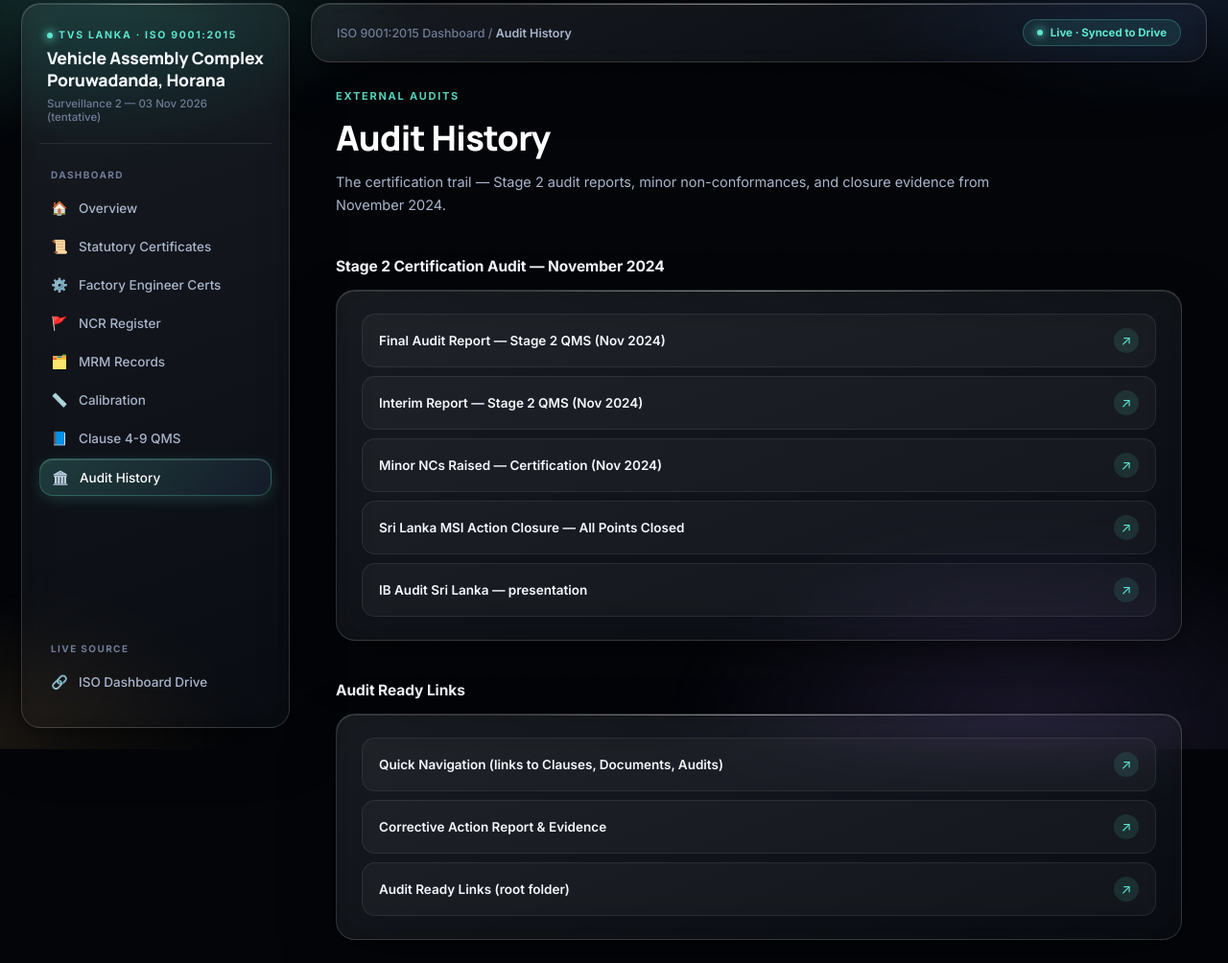
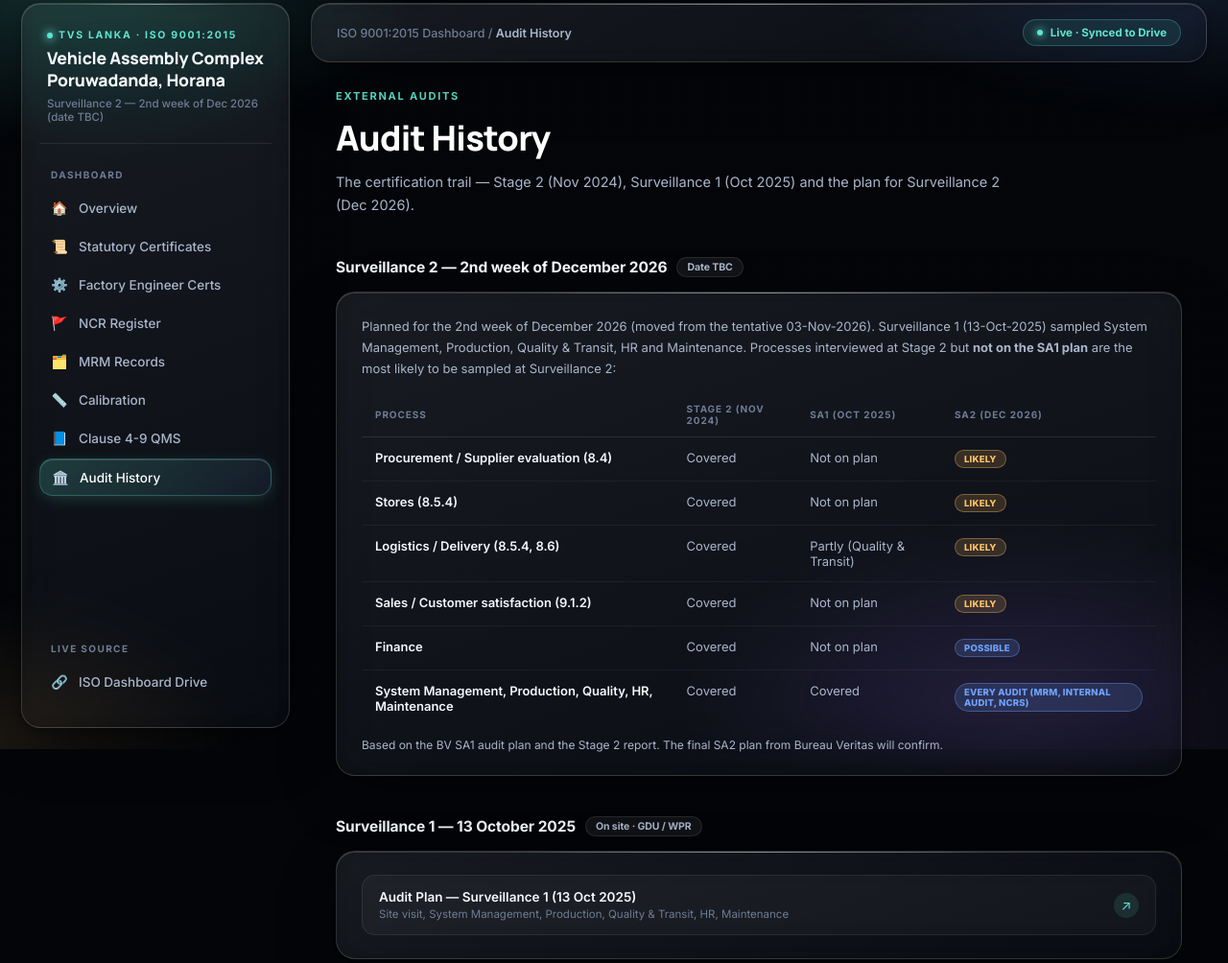
Before and after one commit to denuwantvsl-max/tvs-iso-dashboard, a plain HTML site: page audit-history.html in a window 1280 px wide. Shown: the part 19-1023 px from the top of the page at 96% size. Drawn offline with Linux system fonts and the light colour scheme.

Commit message:
Surveillance 2 moved to 2nd week of Dec 2026; add SA1 (13-Oct-2025) and SA2 focus areas; MRM 13-Oct-2026 held; align KPI tiles
Co-Authored-By: Claude Opus 5.5 <noreply@anthropic.com>

```diff
--- a/audit-history.html
+++ b/audit-history.html
@@ -287,7 +287,7 @@ h1 {
   filter: blur(6px);
 }
 .kpi .num { font-size: 32px; font-weight: 800; letter-spacing: -0.02em; position: relative; z-index: 1; }
-.kpi .label { font-size: 12.5px; color: var(--text-mid); margin-top: 6px; font-weight: 500; position: relative; z-index: 1; }
+.kpi .label { font-size: 12.5px; color: var(--text-mid); margin-top: 6px; font-weight: 500; position: relative; z-index: 1; min-height: 2.9em; line-height: 1.45; }
 .kpi.ok { --kpi-glow: rgba(94,230,207,0.3); } .kpi.ok .num { color: var(--teal); }
 .kpi.warn { --kpi-glow: rgba(255,194,103,0.3); } .kpi.warn .num { color: var(--amber); }
 .kpi.bad { --kpi-glow: rgba(255,122,122,0.3); } .kpi.bad .num { color: var(--red); }
@@ -464,7 +464,7 @@ td.strong { color: var(--text-hi); font-weight: 600; }
   <div class="brand">
     <div class="mark">TVS Lanka · ISO 9001:2015</div>
     <div class="title">Vehicle Assembly Complex<br/>Poruwadanda, Horana</div>
-    <div class="sub">Surveillance 2 — 03 Nov 2026 (tentative)</div>
+    <div class="sub">Surveillance 2 — 2nd week of Dec 2026 (date TBC)</div>
   </div>
   <div class="nav-group">
     <div class="nav-label">Dashboard</div>
@@ -494,8 +494,37 @@ td.strong { color: var(--text-hi); font-weight: 600; }
     <div class="page-header">
       <div class="eyebrow">External Audits</div>
       <h1>Audit History</h1>
-      <div class="page-desc">The certification trail — Stage 2 audit reports, minor non-conformances, and closure evidence from November 2024.</div>
+      <div class="page-desc">The certification trail — Stage 2 (Nov 2024), Surveillance 1 (Oct 2025) and the plan for Surveillance 2 (Dec 2026).</div>
     </div>
+
+  <div class="section-title">Surveillance 2 — 2nd week of December 2026 <span class="count">Date TBC</span></div>
+  <div class="panel glass">
+    <div style="font-size:13px;color:var(--text-mid);line-height:1.7;margin-bottom:14px;">
+      Planned for the 2nd week of December 2026 (moved from the tentative 03-Nov-2026). Surveillance 1 (13-Oct-2025) sampled
+      System Management, Production, Quality &amp; Transit, HR and Maintenance. Processes interviewed at Stage 2 but <b>not on the
+      SA1 plan</b> are the most likely to be sampled at Surveillance 2:
+    </div>
+    <table>
+      <tr><th>Process</th><th>Stage 2 (Nov 2024)</th><th>SA1 (Oct 2025)</th><th>SA2 (Dec 2026)</th></tr>
+      <tr><td class="strong">Procurement / Supplier evaluation (8.4)</td><td>Covered</td><td>Not on plan</td><td><span class="badge high">Likely</span></td></tr>
+      <tr><td class="strong">Stores (8.5.4)</td><td>Covered</td><td>Not on plan</td><td><span class="badge high">Likely</span></td></tr>
+      <tr><td class="strong">Logistics / Delivery (8.5.4, 8.6)</td><td>Covered</td><td>Partly (Quality &amp; Transit)</td><td><span class="badge high">Likely</span></td></tr>
+      <tr><td class="strong">Sales / Customer satisfaction (9.1.2)</td><td>Covered</td><td>Not on plan</td><td><span class="badge high">Likely</span></td></tr>
+      <tr><td class="strong">Finance</td><td>Covered</td><td>Not on plan</td><td><span class="badge medium">Possible</span></td></tr>
+      <tr><td class="strong">System Management, Production, Quality, HR, Maintenance</td><td>Covered</td><td>Covered</td><td><span class="badge medium">Every audit (MRM, internal audit, NCRs)</span></td></tr>
+    </table>
+    <div style="font-size:12px;color:var(--text-lo, var(--text-mid));margin-top:12px;">Based on the BV SA1 audit plan and the Stage 2 report. The final SA2 plan from Bureau Veritas will confirm.</div>
+  </div>
+
+  <div class="section-title">Surveillance 1 — 13 October 2025 <span class="count">On site · GDU / WPR</span></div>
+  <div class="panel glass">
+    <div class="doc-list">
+      <a class="doc-row" href="https://drive.google.com/file/d/1AC06tovMCFYfIdroPfXZlAQbpU8yMfoC/view" target="_blank">
+      <div><div class="name">Audit Plan — Surveillance 1 (13 Oct 2025)</div><div class="meta">Site visit, System Management, Production, Quality &amp; Transit, HR, Maintenance</div></div>
+      <span class="arrow">↗</span>
+    </a>
+    </div>
+  </div>
 
   <div class="section-title">Stage 2 Certification Audit — November 2024</div>
   <div class="panel glass">
@@ -550,7 +579,7 @@ td.strong { color: var(--text-hi); font-weight: 600; }
       <tr><td class="strong">Scope</td><td>Assembling of Motorcycles</td></tr>
       <tr><td class="strong">Exclusions</td><td>Clause 8.3, Clause 8.5.1(f)</td></tr>
       <tr><td class="strong">Stage 2 Result</td><td>Certified — minor NCs raised and closed</td></tr>
-      <tr><td class="strong">Next Audit</td><td><span class="badge high">Surveillance 2 — 03 Nov 2026 (tentative)</span></td></tr>
+      <tr><td class="strong">Next Audit</td><td><span class="badge high">Surveillance 2 — 2nd week of Dec 2026 (date TBC)</span></td></tr>
     </table>
   </div>
 
```
Also changed, not shown: calibration.html (+2 -2 lines), clauses.html (+2 -2 lines), factory-engineer-certifications.html (+2 -2 lines), index.html (+18 -12 lines), mrm.html (+4 -4 lines), ncr-register.html (+2 -2 lines), statutory-certificates.html (+2 -2 lines).
